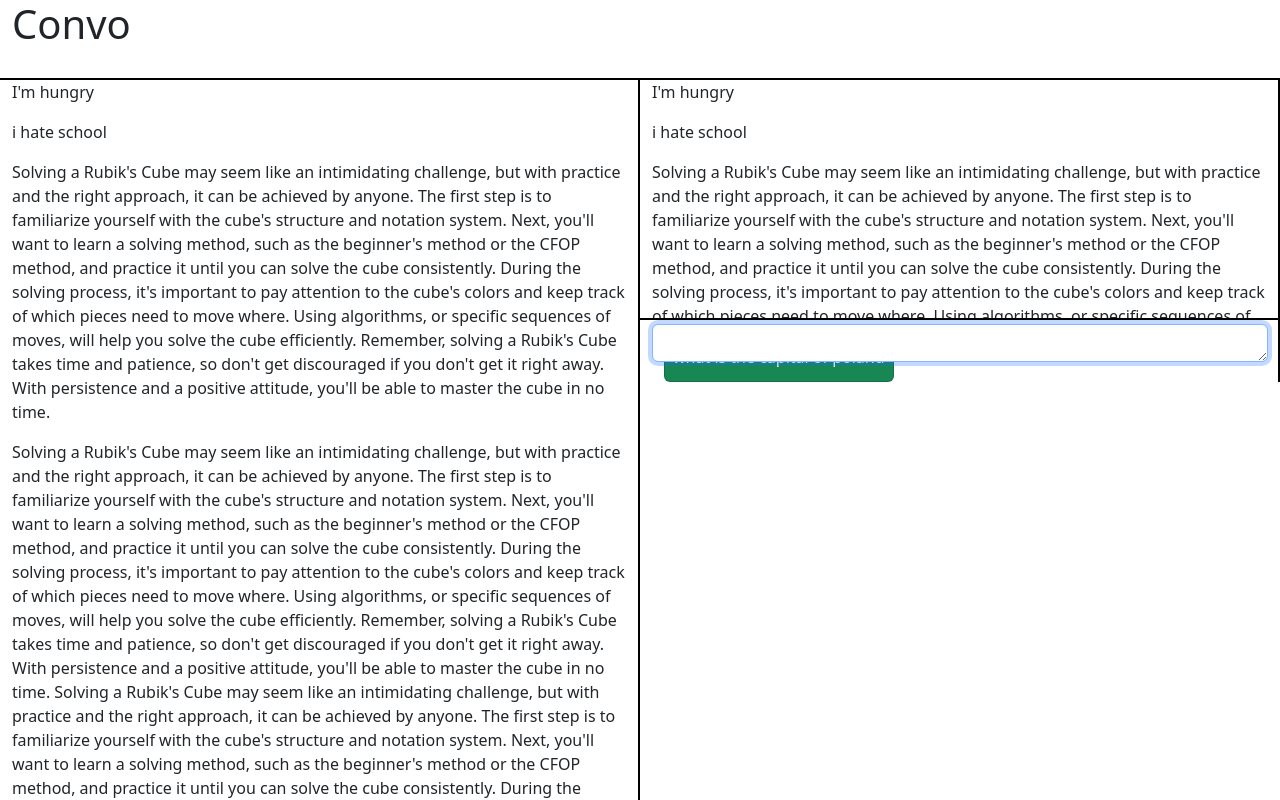
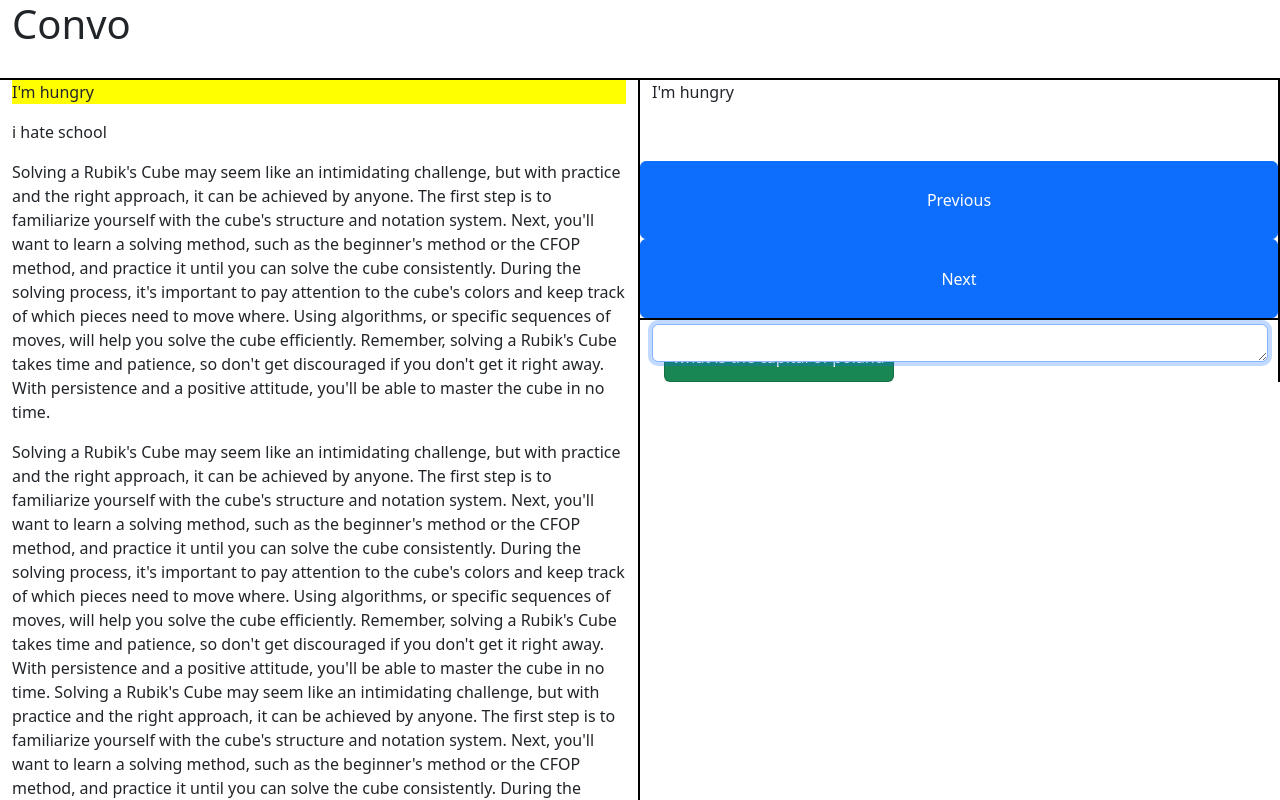
Before and after one commit to AnakinTrotter/lahacks-2023, a Next.js app in the folder convo/: page /test in a window 1280 px wide. Built offline with nearby package versions, Linux system fonts and the light colour scheme.

Commit message:
allow for paragraph selection and highlighting

```diff
--- a/convo/src/components/DisplayPage.js
+++ b/convo/src/components/DisplayPage.js
@@ -4,8 +4,44 @@ import Chat from "@/components/Chat"
 import Button from 'react-bootstrap/Button'
 import Row from 'react-bootstrap/Row';
 import Col from 'react-bootstrap/Col';
+import { useState } from 'react';
+    function DisplayParagraph(props){
+        return (
+            <div>
+
+                {props.paragraphs.map((item, index) => (
+                    <p key={index} style = {{backgroundColor: index === props.indexNum ? 'yellow' : 'transparent',}}>
+                        {item}
+                    </p>
+                ))}
+
+
+            </div>
+        );
+    }
+
+    function DisplayApiCall(props){
+        return (
+            <div>
+                <p>
+                    {props.paragraphs[props.indexNum]}
+                </p>
+            </div>
+        );
+    }
 
     export default function DisplayPage(props) {
+        const [index, setIndex] = useState(0);
+        const handleClickUp = () => {
+            if(index < props.paragraphs.length-1){
+                setIndex(index + 1);
+            }
+        };
+        const handleClickDown = () => {
+            if(index > 0){
+                setIndex(index - 1);
+            }
+        };
         return (
             <Container fluid style ={{maxHeight:'100vh', overflowY: 'auto'}}>
                 <div className="row" style ={{borderBottom: '2px solid black', position:'absolute', backgroundColor:'white', height:'10vh', width:'100%'}}>
@@ -14,17 +50,15 @@ import Col from 'react-bootstrap/Col';
                 </div>
                 <div className="row align-items-start">
                     <div className="col" style={{ paddingTop: '10vh', overflowY: 'scroll', height: '100vh', borderRight: '2px solid black' }}>
-                        {props.paragraphs.map((string, index) => (
-                            <p key={index}>{string}</p>
-                        ))}
+                        <DisplayParagraph paragraphs = {props.paragraphs} indexNum = {index}/>
                     </div>
 
                     <div className="col" style={{  paddingTop: '10vh', maxHeight: '100vh',  borderRight: '2px solid black' }}>
                         <div className="row" style={{ borderBottom: '2px solid black', overflowY:'scroll', height:'30vh'}}>
-                            {props.paragraphs.map((string, index) => (
-                                <p key={index}>{string}</p>
-                            ))}
-                            <Button>next</Button>
+                            <DisplayApiCall paragraphs = {props.paragraphs} indexNum = {index}/>
+                            <Button onClick={handleClickDown}>Previous</Button>
+                            <Button onClick={handleClickUp}>Next</Button>
+
                         </div>
                         <div className="row" style={{height: "100%"}}>
                             <Chat questions={props.questions}/>
```
